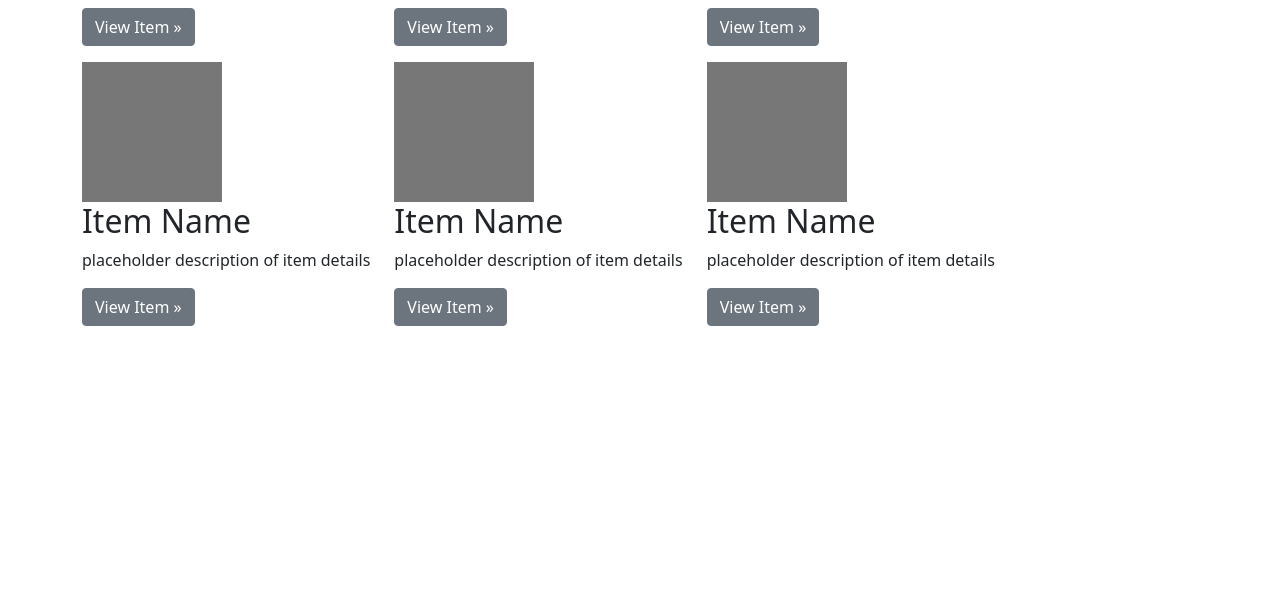
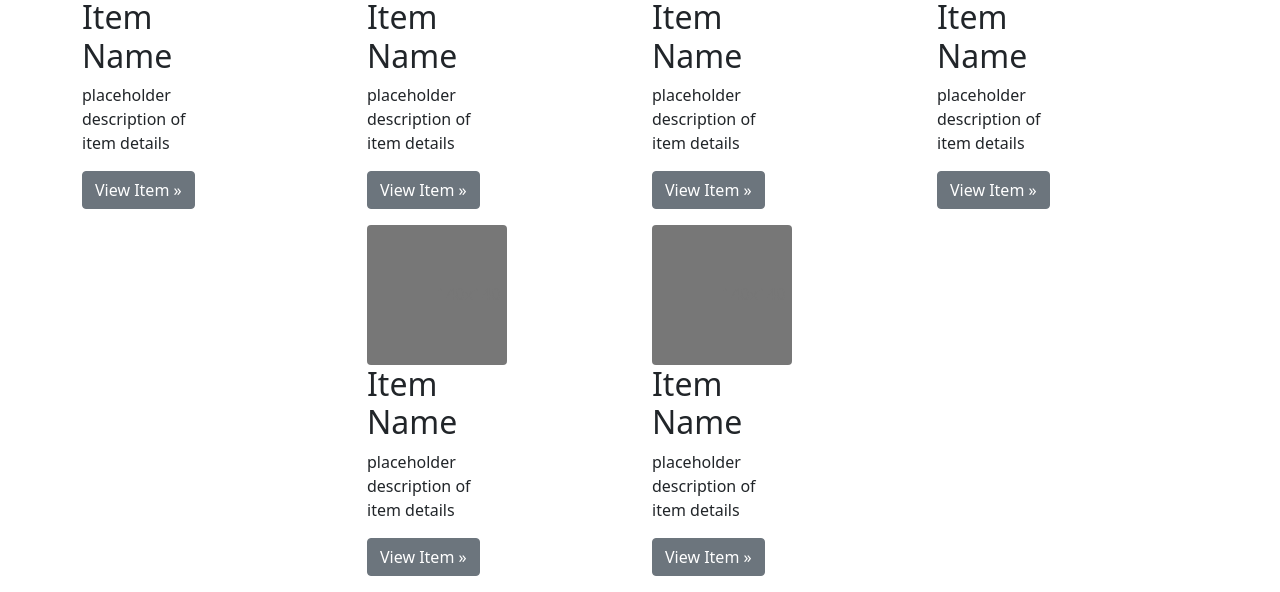
Before and after one commit to eddieBean/node-keep-growing, a plain HTML site: page index.html in a window 1280 px wide. Shown: the part 712-1304 px from the top of the page. Before the commit the page ends 1054 px from the top, so only its background shows below. Drawn offline with nearby package versions, Linux system fonts and the light colour scheme.

Commit message:
adding stuff ig

```diff
--- a/index.html
+++ b/index.html
@@ -3,6 +3,8 @@
 <head>
     <title>Keep Growing</title>
     <link href="https://cdn.jsdelivr.net/npm/bootstrap@5.0.2/dist/css/bootstrap.min.css" rel="stylesheet" integrity="sha384-EVSTQN3/azprG1Anm3QDgpJLIm9Nao0Yz1ztcQTwFspd3yD65VohhpuuCOmLASjC" crossorigin="anonymous">
+    <link rel ="stylesheet" href="styles.css">
+    <script src="https://kit.fontawesome.com/ea958534a3.js" crossorigin="anonymous"></script>
 </head>
 <body>
 <main>
@@ -43,14 +45,18 @@
                         <a href="#" class="nav-link active">All</a>
                     </li>
                     <li class="nav-item dropdown">
-                            <a class="nav-link dropdown-toggle" href="#" id=" " data-bs-toggle="dropdown" aria-expanded="false">Dropdown</a>
-                            <ul class="dropdown-menu" aria-labelledby="dropdown05">
-                                <li><a class="dropdown-item" href="#">Action</a></li>
-                                <li><a class="dropdown-item" href="#">Another action</a></li>
-                                <li><a class="dropdown-item" href="#">Something else here</a></li>
-                            </ul>
+                        <a class="nav-link dropdown-toggle" href="#" id="navbarDropdown" role="button" data-bs-toggle="dropdown" aria-expanded="false">
+                            Dropdown
+                        </a>
+                        <ul class="dropdown-menu" aria-labelledby="navbarDropdown">
+                            <li><a class="dropdown-item" href="#">Action</a></li>
+                            <li><a class="dropdown-item" href="#">Another action</a></li>
+                            <li><hr class="dropdown-divider"></li>
+                            <li><a class="dropdown-item" href="#">Something else here</a></li>
+                        </ul>
                     </li>
                 </ul>
+                <i class="fa-regular fa-user"></i>
             </div>
         </div>
     </nav>
@@ -59,47 +65,48 @@
         <div class="container-lg py-5">
             <h1 class="display-5 fw-bold">Welcome to Keep Growing!</h1>
             <p class="col-md-8 fs-4">Description of keep growing and the items it sells etc.</p>
+            <i class="fas fa-clock" style="font-size:120px;color:#2196F3"></i>
             <button class="btn btn-primary btn-lg" type="button">Featured Items</button>
         </div>
     </div>
 
 
-    <div class="container-lg mx-auto items" id="items">
-        <div class="row row-cols-auto">
-            <div class="col">
-                <svg class="bd-placeholder-img rounded-square" width="140" height="140" xmlns="http://www.w3.org/2000/svg" role="img" aria-label="Placeholder: 140x140" preserveAspectRatio="xMidYMid slice" focusable="false"><title>Placeholder</title><rect width="100%" height="100%" fill="#777"/><text x="50%" y="50%" fill="#777" dy=".3em">140x140</text></svg>
-                <h2>Item Name</h2>
-                <p>placeholder description of item details</p>
+    <div class="container">
+        <div class="row row-cols-auto justify-content-center">
+            <div class="col-lg-3 col-md-4 col-sm-12">
+                <svg class="bd-placeholder-img rounded" width="140" height="140" xmlns="http://www.w3.org/2000/svg" role="img" aria-label="Placeholder: 140x140" preserveAspectRatio="xMidYMid slice" focusable="false"><title>Placeholder</title><rect width="100%" height="100%" fill="#777"/><text x="50%" y="50%" fill="#777" dy=".3em">140x140</text></svg>
+                <h2 class = "item">Item Name</h2>
+                <p class = "item">placeholder description of item details</p>
                 <p><a class="btn btn-secondary" href="#">View Item &raquo;</a></p>
             </div>
-            <div class="col">
-                <svg class="bd-placeholder-img rounded-square" width="140" height="140" xmlns="http://www.w3.org/2000/svg" role="img" aria-label="Placeholder: 140x140" preserveAspectRatio="xMidYMid slice" focusable="false"><title>Placeholder</title><rect width="100%" height="100%" fill="#777"/><text x="50%" y="50%" fill="#777" dy=".3em">140x140</text></svg>
-                <h2>Item Name</h2>
-                <p>placeholder description of item details</p>
+            <div class="col-lg-3 col-md-4 col-sm-12">
+                <svg class="bd-placeholder-img rounded" width="140" height="140" xmlns="http://www.w3.org/2000/svg" role="img" aria-label="Placeholder: 140x140" preserveAspectRatio="xMidYMid slice" focusable="false"><title>Placeholder</title><rect width="100%" height="100%" fill="#777"/><text x="50%" y="50%" fill="#777" dy=".3em">140x140</text></svg>
+                <h2 class = "item">Item Name</h2>
+                <p class = "item">placeholder description of item details</p>
                 <p><a class="btn btn-secondary" href="#">View Item &raquo;</a></p>
             </div>
-            <div class="col">
-                <svg class="bd-placeholder-img rounded-square" width="140" height="140" xmlns="http://www.w3.org/2000/svg" role="img" aria-label="Placeholder: 140x140" preserveAspectRatio="xMidYMid slice" focusable="false"><title>Placeholder</title><rect width="100%" height="100%" fill="#777"/><text x="50%" y="50%" fill="#777" dy=".3em">140x140</text></svg>
-                <h2>Item Name</h2>
-                <p>placeholder description of item details</p>
+            <div class="col-lg-3 col-md-4 col-sm-12">
+                <svg class="bd-placeholder-img rounded" width="140" height="140" xmlns="http://www.w3.org/2000/svg" role="img" aria-label="Placeholder: 140x140" preserveAspectRatio="xMidYMid slice" focusable="false"><title>Placeholder</title><rect width="100%" height="100%" fill="#777"/><text x="50%" y="50%" fill="#777" dy=".3em">140x140</text></svg>
+                <h2 class = "item">Item Name</h2>
+                <p class = "item">placeholder description of item details</p>
                 <p><a class="btn btn-secondary" href="#">View Item &raquo;</a></p>
             </div>
-            <div class="col">
-                <svg class="bd-placeholder-img rounded-square" width="140" height="140" xmlns="http://www.w3.org/2000/svg" role="img" aria-label="Placeholder: 140x140" preserveAspectRatio="xMidYMid slice" focusable="false"><title>Placeholder</title><rect width="100%" height="100%" fill="#777"/><text x="50%" y="50%" fill="#777" dy=".3em">140x140</text></svg>
-                <h2>Item Name</h2>
-                <p>placeholder description of item details</p>
+            <div class="col-lg-3 col-md-4 col-sm-12">
+                <svg class="bd-placeholder-img rounded" width="140" height="140" xmlns="http://www.w3.org/2000/svg" role="img" aria-label="Placeholder: 140x140" preserveAspectRatio="xMidYMid slice" focusable="false"><title>Placeholder</title><rect width="100%" height="100%" fill="#777"/><text x="50%" y="50%" fill="#777" dy=".3em">140x140</text></svg>
+                <h2 class = "item">Item Name</h2>
+                <p class = "item">placeholder description of item details</p>
                 <p><a class="btn btn-secondary" href="#">View Item &raquo;</a></p>
             </div>
-            <div class="col">
-                <svg class="bd-placeholder-img rounded-square" width="140" height="140" xmlns="http://www.w3.org/2000/svg" role="img" aria-label="Placeholder: 140x140" preserveAspectRatio="xMidYMid slice" focusable="false"><title>Placeholder</title><rect width="100%" height="100%" fill="#777"/><text x="50%" y="50%" fill="#777" dy=".3em">140x140</text></svg>
-                <h2>Item Name</h2>
-                <p>placeholder description of item details</p>
+            <div class="col-lg-3 col-md-4 col-sm-12">
+                <svg class="bd-placeholder-img rounded" width="140" height="140" xmlns="http://www.w3.org/2000/svg" role="img" aria-label="Placeholder: 140x140" preserveAspectRatio="xMidYMid slice" focusable="false"><title>Placeholder</title><rect width="100%" height="100%" fill="#777"/><text x="50%" y="50%" fill="#777" dy=".3em">140x140</text></svg>
+                <h2 class = "item">Item Name</h2>
+                <p class = "item">placeholder description of item details</p>
                 <p><a class="btn btn-secondary" href="#">View Item &raquo;</a></p>
             </div>
-            <div class="col">
-                <svg class="bd-placeholder-img rounded-square" width="140" height="140" xmlns="http://www.w3.org/2000/svg" role="img" aria-label="Placeholder: 140x140" preserveAspectRatio="xMidYMid slice" focusable="false"><title>Placeholder</title><rect width="100%" height="100%" fill="#777"/><text x="50%" y="50%" fill="#777" dy=".3em">140x140</text></svg>
-                <h2>Item Name</h2>
-                <p>placeholder description of item details</p>
+            <div class="col-lg-3 col-md-4 col-sm-12">
+                <svg class="bd-placeholder-img rounded" width="140" height="140" xmlns="http://www.w3.org/2000/svg" role="img" aria-label="Placeholder: 140x140" preserveAspectRatio="xMidYMid slice" focusable="false"><title>Placeholder</title><rect width="100%" height="100%" fill="#777"/><text x="50%" y="50%" fill="#777" dy=".3em">140x140</text></svg>
+                <h2 class = "item">Item Name</h2>
+                <p class = "item">placeholder description of item details</p>
                 <p><a class="btn btn-secondary" href="#">View Item &raquo;</a></p>
             </div>
         </div>
--- /dev/null
+++ b/styles.css
@@ -0,0 +1,3 @@
+.item{
+    width: 140px;
+}
```
